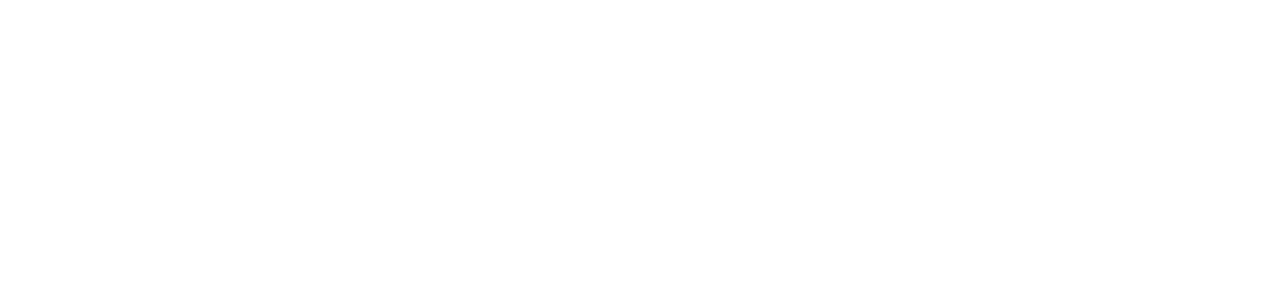
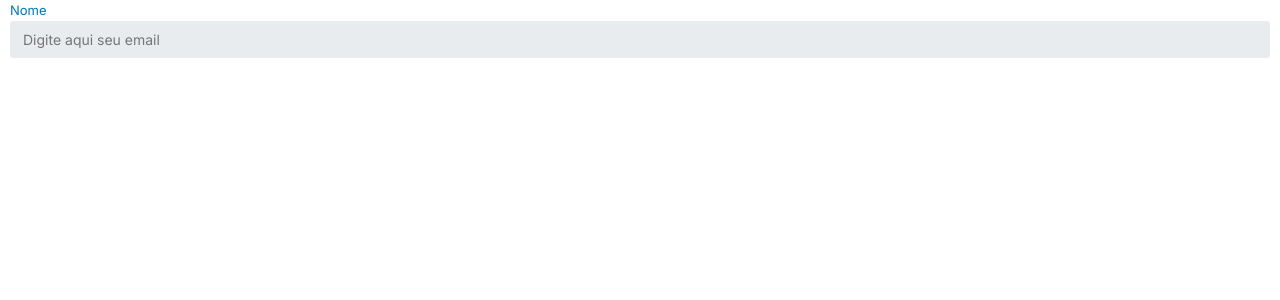
Before and after one commit to mtssantos18/kenziebnb, a React (Create React App) app: page / in a window 1280 px wide. Shown: the top 300 px of the page. Built offline with nearby package versions, Linux system fonts and the light colour scheme.

Commit message:
feat: changed colors

```diff
--- a/src/components/Input/style.js
+++ b/src/components/Input/style.js
@@ -4,12 +4,12 @@
 	display: flex;
 	flex-direction: column;
 	height: 70px;
-	margin-top: 5px;
+	padding: 10px;
 
 	label {
-		color: ${(props) => (props.error ? "red" : "#F8F9FA")};
+		color: ${(props) => (props.error ? "red" : "#0077B6")};
 		font-weight: 400;
-		font-size: 12px;
+		font-size: 13px;
 		line-height: 0px;
 		margin-bottom: 11px;
 	}
@@ -26,7 +26,7 @@
 	flex-direction: row;
 	justify-content: space-between;
 	align-items: center;
-	background: var(--dark_grey);
+	background: #e9ecef;
 	padding: 5px 13.0293px;
 	border-radius: 3.20867px;
 	margin-bottom: 2px;
@@ -40,7 +40,7 @@
 	input {
 		width: 100%;
 		background: none;
-		color: var(--light_grey);
+		color: #495057;
 		font-weight: 400;
 		font-size: 16px;
 		line-height: 21px;
@@ -58,7 +58,7 @@
 		background: none;
 		color: #868e96;
 		&:hover {
-			/* color: white; */
+			color: #0077b6;
 		}
 	}
 `;
--- a/src/pages/Home/index.jsx
+++ b/src/pages/Home/index.jsx
@@ -3,14 +3,14 @@
 function Home() {
 	return (
 		<div>
-			{/* <Input
-				label="Email"
-				name="password"
-				type="password"
+			<Input
+				label="Nome"
+				name="name"
+				type="text"
 				placeholder="Digite aqui seu email"
 				// register={{}}
 				// error={true}
-			/> */}
+			/>
 		</div>
 	);
 }
--- a/src/styles/global.js
+++ b/src/styles/global.js
@@ -10,6 +10,13 @@
 }
 
 :root{
+    --blue-1: #CAF0F8,
+    --blue-2: #023E8A,
+    --blue-3: #0077B6,
+    --grey-1: #F8F9FA,
+    --grey-2: #E9ECEF,
+    --grey-3: #ADB5BD,
+    --grey-4: #495057,
 }
 
 body{
```
